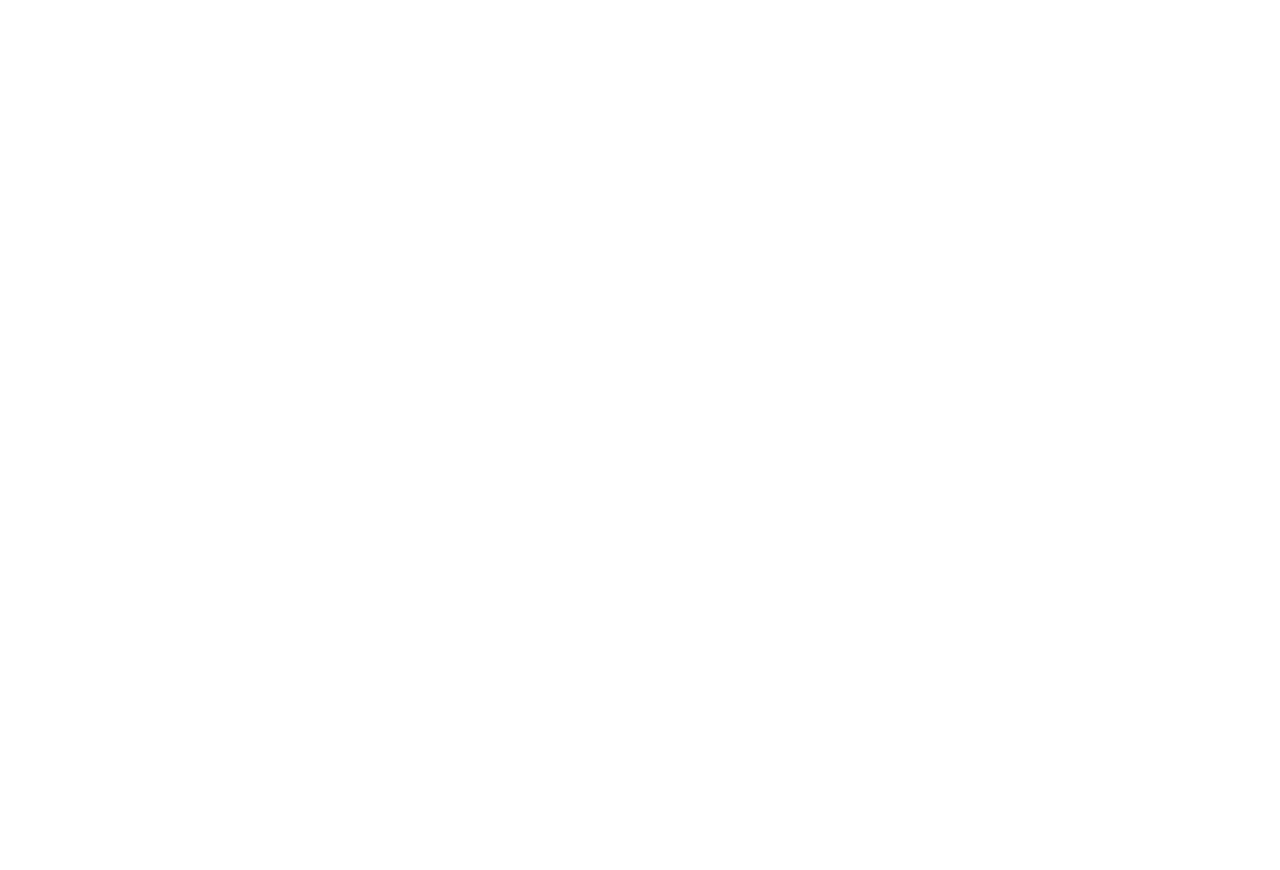
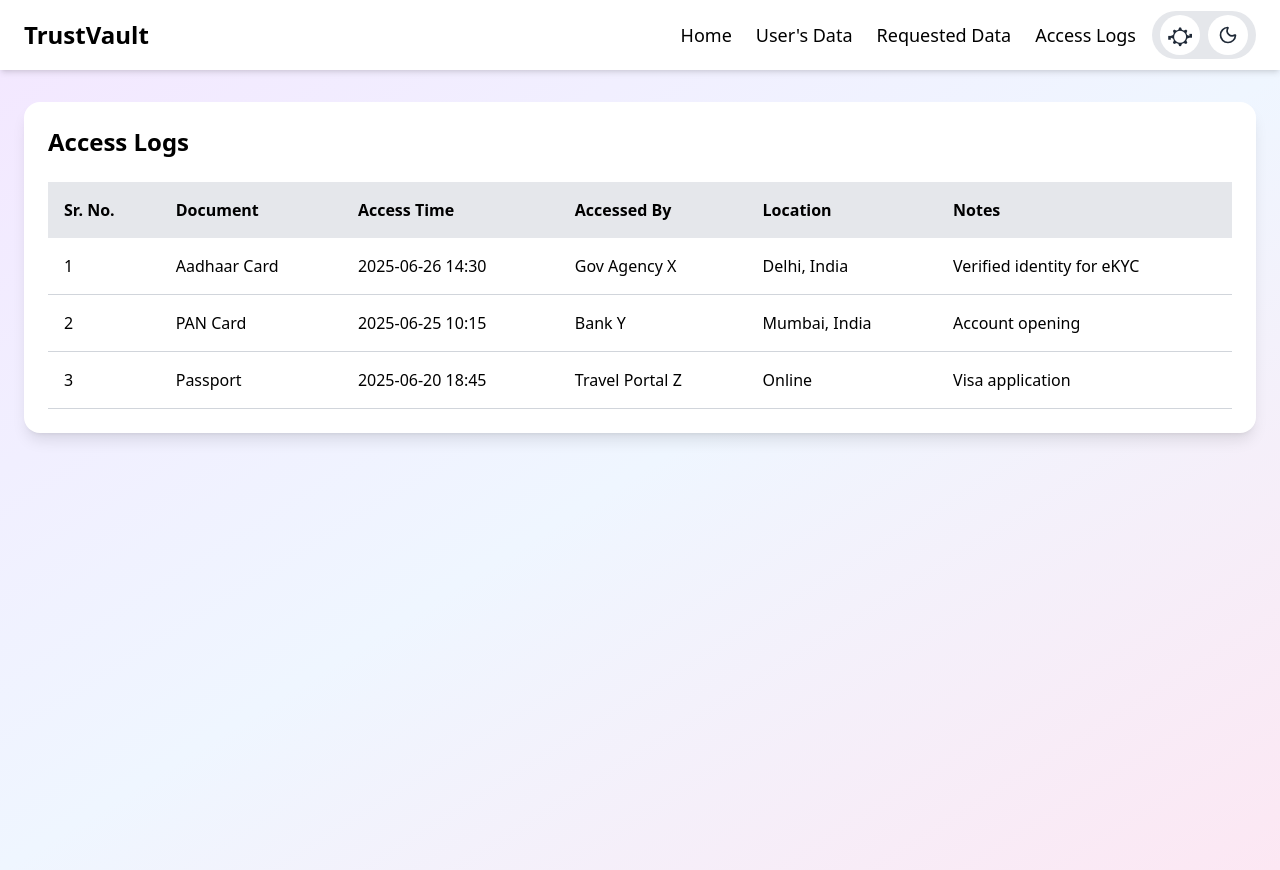
Before and after one commit to nishit-95/TrustVault, a React (Create React App) app in the folder vault/: page /company-access-log in a window 1280 px wide. Before the commit this address had no page. Before the commit the page ends 800 px from the top, so only its background shows below. Built offline with nearby package versions, Linux system fonts and the light colour scheme.

Commit message:
Company Homepage and Access Log part Done

```diff
--- a/vault/src/App.js
+++ b/vault/src/App.js
@@ -17,7 +17,7 @@ import LoginPage from "./Components/User/UserLoginPage";
 
 // User Page
 import Layout from "./Components/User/Layout";
-import HomePage from "./Components/HomePage";
+import HomePage from "./Components/User/HomePage";
 import MyData from "./Components/User/MyData";
 import GrantConsent from "./Components/User/GrantConsent";
 import AccessLog from "./Components/User/AccessLog";
@@ -27,9 +27,11 @@ import UpdateProfilePage from "./Components/User/UpdateProfilePage";
 import CompanyLogin from "./Components/Company/CompanyLogin";
 import CompanyRegister from "./Components/Company/CompanyRegister";
 import CompanyLayout from "./Components/Company/CompanyLayout";
+import CompanyHomepage from "./Components/Company/CompanyHomepage";
 import CompanyUserData from "./Components/Company/CompanyUserData";
 import CompanyRequestedData from "./Components/Company/CompanyRequestedData";
 import CompanyUpdateProfile from "./Components/Company/CompanyUpdateProfile";
+import CompanyAccessLog from "./Components/Company/CompanyAccessLog";
 
 // Admin Page
 import AdminLogin from './Components/Admin/AdminLogin';
@@ -84,10 +86,10 @@ function App() {
           <Route path="/company-register" element={<CompanyRegister />} />
 
           <Route element={<CompanyLayout />}>
-            <Route path="/homepage" element={<HomePage />} />
+            <Route path="/company-homepage" element={<CompanyHomepage />} />
             <Route path="/company-user-data" element={<CompanyUserData />} />
             <Route path="/company-requested-data" element={<CompanyRequestedData />} />
-            <Route path="/access-log" element={<AccessLog />} />
+            <Route path="/company-access-log" element={<CompanyAccessLog />} />
             <Route path="/company-update-profile" element={<CompanyUpdateProfile />} />
           </Route>
 
--- /dev/null
+++ b/vault/src/Components/Company/CompanyAccessLog.js
@@ -0,0 +1,93 @@
+// CompanyAccessLog.js
+import React, { useEffect } from "react";
+import AOS from "aos";
+import "aos/dist/aos.css";
+
+export default function AccessLog() {
+  // useEffect(() => {
+  //   const token = localStorage.getItem('token');
+  //   if (!token) {
+  //     window.location.href = "/company-login"; // Redirect if no token
+  //     return;
+  //   }
+  //   AOS.init({ duration: 1200, once: false });
+  // }, []);
+
+  // Dummy access log data (you can replace with real API data)
+  const logs = [
+    {
+      id: 1,
+      document: "Aadhaar Card",
+      time: "2025-06-26 14:30",
+      accessedBy: "Gov Agency X",
+      location: "Delhi, India",
+      notes: "Verified identity for eKYC"
+    },
+    {
+      id: 2,
+      document: "PAN Card",
+      time: "2025-06-25 10:15",
+      accessedBy: "Bank Y",
+      location: "Mumbai, India",
+      notes: "Account opening"
+    },
+    {
+      id: 3,
+      document: "Passport",
+      time: "2025-06-20 18:45",
+      accessedBy: "Travel Portal Z",
+      location: "Online",
+      notes: "Visa application"
+    },
+  ];
+
+  return (
+    <div className="min-h-screen px-6 py-8 bg-gradient-to-br from-purple-100 via-blue-50 to-pink-100 dark:from-gray-900 dark:via-gray-800 dark:to-black text-foreground dark:text-white transition-colors duration-300">
+      <div
+        className="bg-white dark:bg-gray-900 shadow-lg rounded-2xl p-6"
+        data-aos="fade-up"
+      >
+        <h2 className="text-2xl font-bold mb-6 text-primary">Access Logs</h2>
+
+        <div className="overflow-hidden">
+          <table className="min-w-full table-auto border-collapse">
+            <thead>
+              <tr className="bg-gray-200 dark:bg-gray-800 text-left">
+                <th className="p-4">Sr. No.</th>
+                <th className="p-4">Document</th>
+                <th className="p-4">Access Time</th>
+                <th className="p-4">Accessed By</th>
+                <th className="p-4">Location</th>
+                <th className="p-4">Notes</th>
+              </tr>
+            </thead>
+            <tbody>
+              {logs.map((log, index) => (
+                <tr
+                  key={log.id}
+                  className="border-b border-gray-300 dark:border-gray-700"
+                  data-aos="fade-up"
+                  data-aos-delay={index * 100}
+                >
+                  <td className="p-4">{index + 1}</td>
+                  <td className="p-4">{log.document}</td>
+                  <td className="p-4">{log.time}</td>
+                  <td className="p-4">{log.accessedBy}</td>
+                  <td className="p-4">{log.location}</td>
+                  <td className="p-4">{log.notes}</td>
+                </tr>
+              ))}
+              {logs.length === 0 && (
+                <tr>
+                  <td colSpan="6" className="p-4 text-center text-gray-500">
+                    No logs available yet.
+                  </td>
+                </tr>
+              )}
+            </tbody>
+          </table>
+        </div>
+      </div>
+    </div>
+  );
+}
--- /dev/null
+++ b/vault/src/Components/Company/CompanyHomepage.js
@@ -0,0 +1,33 @@
+import React, { useEffect } from "react";
+import AOS from "aos";
+import "aos/dist/aos.css";
+import { Briefcase } from "lucide-react";
+
+export default function CompanyHomepage() {
+  useEffect(() => {
+    AOS.init({ duration: 1200 });
+  }, []);
+
+  return (
+    <div className="min-h-screen flex items-center justify-center bg-gradient-to-tr from-pink-100 via-yellow-100 to-sky-200 dark:from-gray-900 dark:via-gray-800 dark:to-black text-gray-800 dark:text-white transition-colors duration-500">
+      <div
+        className="bg-white/70 dark:bg-white/10 backdrop-blur-md border border-gray-200 dark:border-gray-700 shadow-2xl rounded-3xl p-10 md:p-16 max-w-xl text-center"
+        data-aos="fade-up"
+      >
+        <div className="flex justify-center mb-6">
+          <div className="bg-gradient-to-r from-pink-500 to-purple-500 p-4 rounded-full shadow-lg animate-bounce">
+            <Briefcase size={36} className="text-white" />
+          </div>
+        </div>
+
+        <h1 className="text-3xl md:text-4xl font-extrabold text-transparent bg-clip-text bg-gradient-to-r from-indigo-500 via-pink-500 to-yellow-500 mb-4">
+          Welcome, Company Partner
+        </h1>
+
+        <p className="text-base md:text-lg text-gray-700 dark:text-gray-300">
+          We're excited to have you on board. Explore the tools built to help you securely access documents and manage your organization’s digital space with confidence.
+        </p>
+      </div>
+    </div>
+  );
+}
```
Also changed, not shown: vault/src/Components/User/HomePage.js (renamed from vault/src/Components/HomePage.js).
